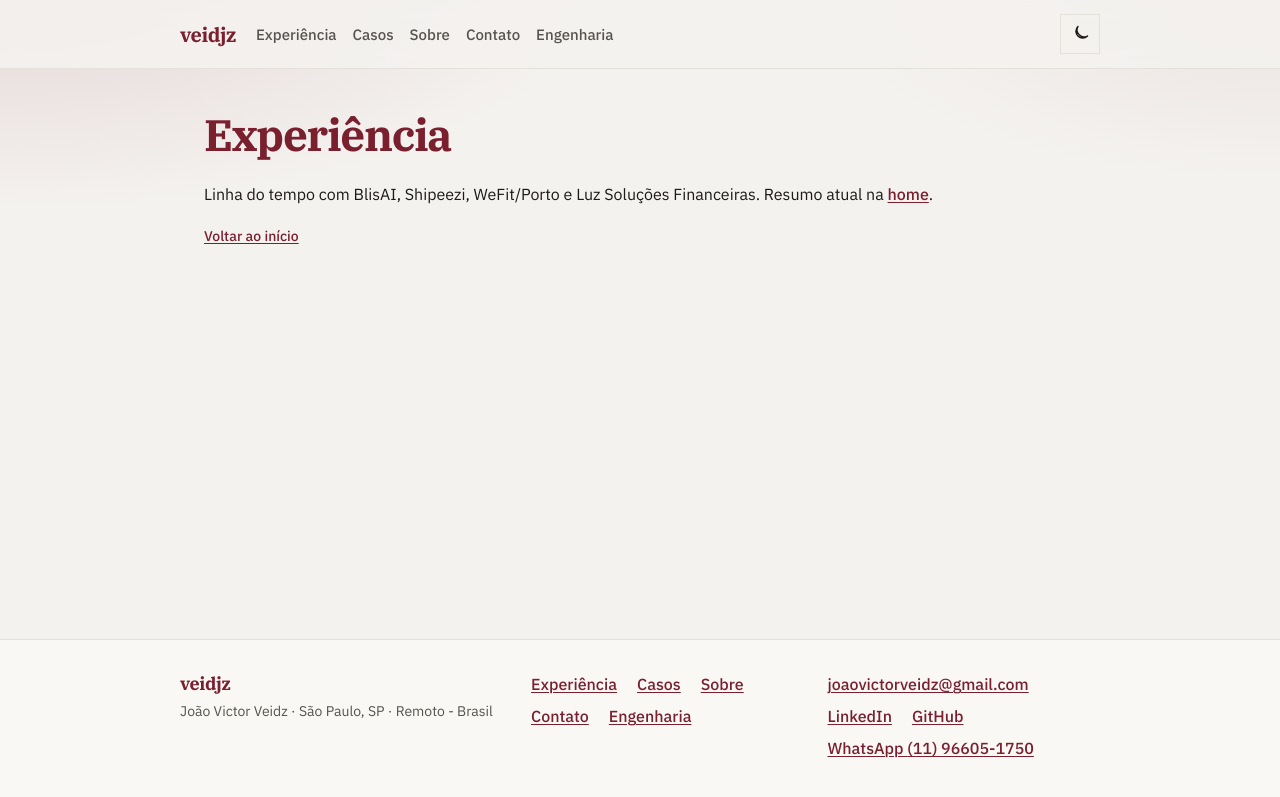
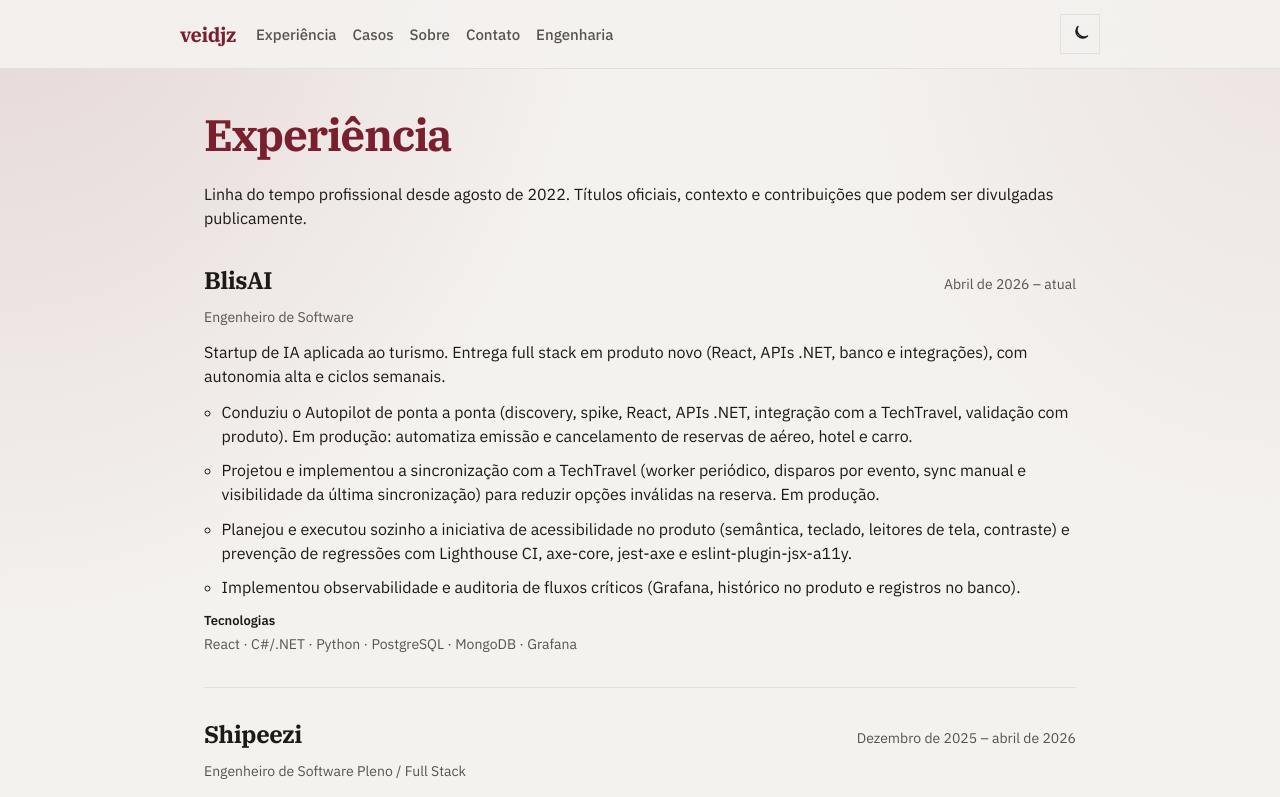
Before and after one commit to veidjz/veidjz-web, a Next.js app in the folder apps/web/: page /experiencia in a window 1280 px wide. Shown: the top 797 px of the page. Built offline with nearby package versions, Linux system fonts and the light colour scheme.

Commit message:
feat: render experience timeline page

```diff
--- /dev/null
+++ b/apps/web/src/app/experiencia/page.module.css
@@ -0,0 +1,70 @@
+.list {
+  display: grid;
+  gap: 0;
+  margin: 0.5rem 0 0;
+  padding: 0;
+  list-style: none;
+}
+
+.item {
+  display: grid;
+  gap: 0.75rem;
+  padding: 2rem 0;
+  border-bottom: 1px solid var(--line);
+}
+
+.item:first-child {
+  padding-top: 1rem;
+}
+
+.item:last-child {
+  border-bottom: 0;
+  padding-bottom: 0;
+}
+
+.head {
+  display: flex;
+  flex-wrap: wrap;
+  justify-content: space-between;
+  align-items: baseline;
+  gap: 0.25rem 1rem;
+}
+
+.company {
+  margin: 0;
+}
+
+.period {
+  flex-shrink: 0;
+}
+
+.contributions {
+  display: grid;
+  gap: 0.65rem;
+  margin: 0;
+  padding: 0 0 0 1.1rem;
+}
+
+.techs {
+  margin: 0;
+  color: var(--muted);
+  font-size: 0.875rem;
+  line-height: 1.5;
+}
+
+.techLabel {
+  display: block;
+  margin-bottom: 0.2rem;
+  color: var(--ink);
+  font-weight: 600;
+  font-size: 0.8125rem;
+}
+
+.links {
+  display: flex;
+  flex-wrap: wrap;
+  gap: 0.5rem 1.25rem;
+  margin: 0;
+  padding: 0;
+  list-style: none;
+}
--- a/apps/web/src/app/experiencia/page.tsx
+++ b/apps/web/src/app/experiencia/page.tsx
@@ -1,18 +1,63 @@
-import { Link, Text } from '@veidjz/ui'
+import { Heading, Link, Text } from '@veidjz/ui'
 import type { Metadata } from 'next'
 import { PageFrame } from '../../components/PageFrame'
+import { experienceCopy } from '../../content/experience'
+import styles from './page.module.css'
 
 export const metadata: Metadata = {
   title: 'Experiência',
+  description:
+    'Linha do tempo profissional de João Victor Veidz: BlisAI, Shipeezi, WeFit/Porto e Luz Soluções Financeiras.',
 }
 
 export default function ExperienciaPage() {
   return (
     <PageFrame title="Experiência">
-      <Text>
-        Linha do tempo com BlisAI, Shipeezi, WeFit/Porto e Luz Soluções
-        Financeiras. Resumo atual na <Link href="/">home</Link>.
-      </Text>
+      <Text>{experienceCopy.intro}</Text>
+      <ol className={styles.list}>
+        {experienceCopy.roles.map((role) => (
+          <li key={role.company} className={styles.item}>
+            <div className={styles.head}>
+              <Heading as="h2" size="md" className={styles.company}>
+                {role.company}
+              </Heading>
+              <Text tone="muted" size="sm" as="span" className={styles.period}>
+                {role.period}
+              </Text>
+            </div>
+            <Text tone="muted" size="sm">
+              {role.title}
+            </Text>
+            <Text>{role.context}</Text>
+            <ul className={styles.contributions}>
+              {role.contributions.map((item) => (
+                <li key={item}>
+                  <Text as="span">{item}</Text>
+                </li>
+              ))}
+            </ul>
+            <p className={styles.techs}>
+              <span className={styles.techLabel}>Tecnologias</span>
+              {role.techs.join(' · ')}
+            </p>
+            {role.links ? (
+              <ul className={styles.links}>
+                {role.links.map((link) => (
+                  <li key={link.href}>
+                    <Link
+                      href={link.href}
+                      rel="noopener noreferrer"
+                      target="_blank"
+                    >
+                      {link.label}
+                    </Link>
+                  </li>
+                ))}
+              </ul>
+            ) : null}
+          </li>
+        ))}
+      </ol>
     </PageFrame>
   )
 }
```
